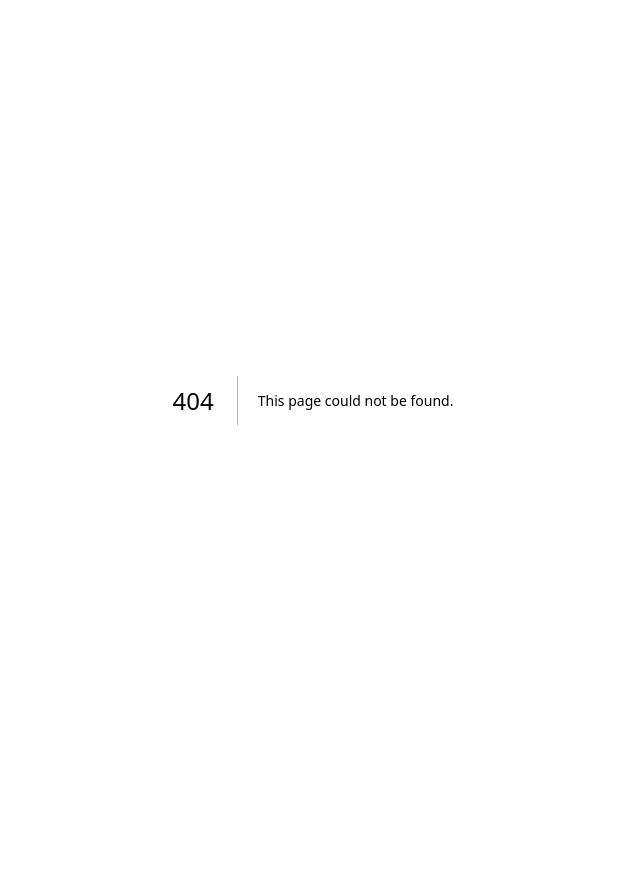
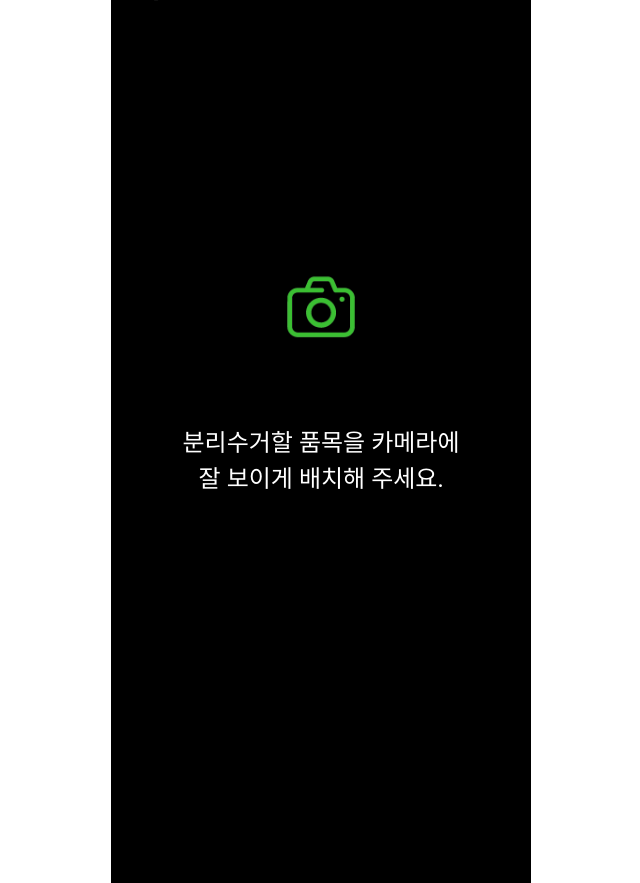
Before and after one commit to recycling-project/frontend, a Next.js app: page /Waste in a window 1280 px wide. Before the commit this address had no page. Shown: the whole page, without its empty margins (327-967 px from the left). Before the commit the page ends 800 px from the top, so only its background shows below. Built offline with nearby package versions, Linux system fonts and the light colour scheme.

Commit message:
완료했습니다

```diff
--- /dev/null
+++ b/app/Waste/page.tsx
@@ -0,0 +1,37 @@
+"use client";
+import { useRouter } from "next/navigation";
+
+export default function FirstScreen() {
+  const router = useRouter();
+  return (
+    <div className="page-bg">
+      <div className="kiosk">
+
+{/* 상단 뒤로가기 버튼 */}
+        <img
+          src="/back_icon.png"
+          alt="뒤로가기"
+          className="back-btn"
+          onClick={() => router.back()}
+        />
+
+        <div className="detect-content">
+          <img
+            src="/Green_camera.png"
+            alt="camera icon"
+            className="detect-icon"
+          />
+          <p className="detect-text">
+            분리수거할 품목을 카메라에<br />
+            잘 보이게 배치해 주세요.
+          </p>
+          </div>
+
+          {/* 아래 버튼 영역 */}
+          <div className="bottom-button-area">
+          사진 첨부 파일 추가<br/>
+</div>
+      </div>
+    </div>
+  );
+}
--- a/app/menu/page.tsx
+++ b/app/menu/page.tsx
@@ -18,7 +18,7 @@ export default function MenuPage() {
         <div className="button-zone">
           <button
   className="kiosk-button"
-  onClick={() => router.push("/first_screen")}
+  onClick={() => router.push("/Waste")}
 >
   일반 재활용<br/>안내
 </button>
```
